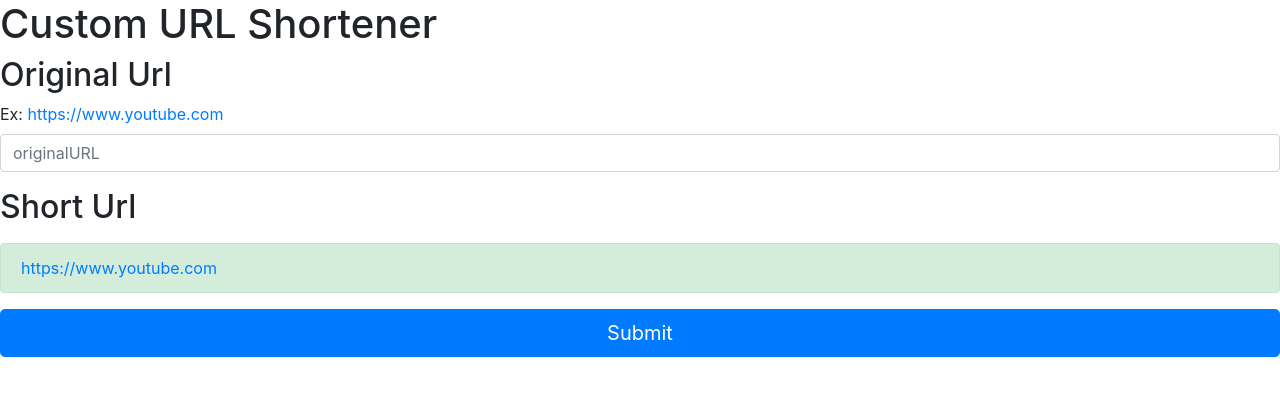
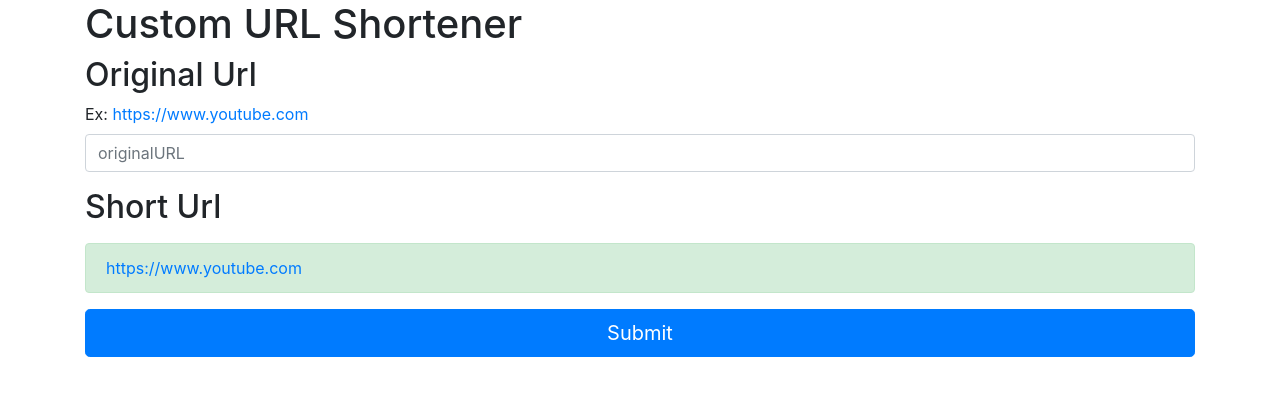
Before and after one commit to Mersock/react-golang-URL-shortener, a React (Create React App) app in the folder frontend/: page / in a window 1280 px wide. Shown: the top 396 px of the page. Built offline with nearby package versions, Linux system fonts and the light colour scheme.

Commit message:
init boostratp container

```diff
--- a/frontend/src/App.js
+++ b/frontend/src/App.js
@@ -2,10 +2,12 @@ import React from 'react';
 import { Router, Route, Switch } from 'react-router-dom';
 import Landing from './components/Landing';
 import history from './history';
+import { Container } from 'reactstrap';
+
 
 function App() {
   return (
-    <div>
+    <Container>
       <Router history={history}>
         <div>
           <Switch>
@@ -13,7 +15,7 @@ function App() {
           </Switch>
         </div>
       </Router>
-    </div>
+    </Container>
   );
 }
 
```
